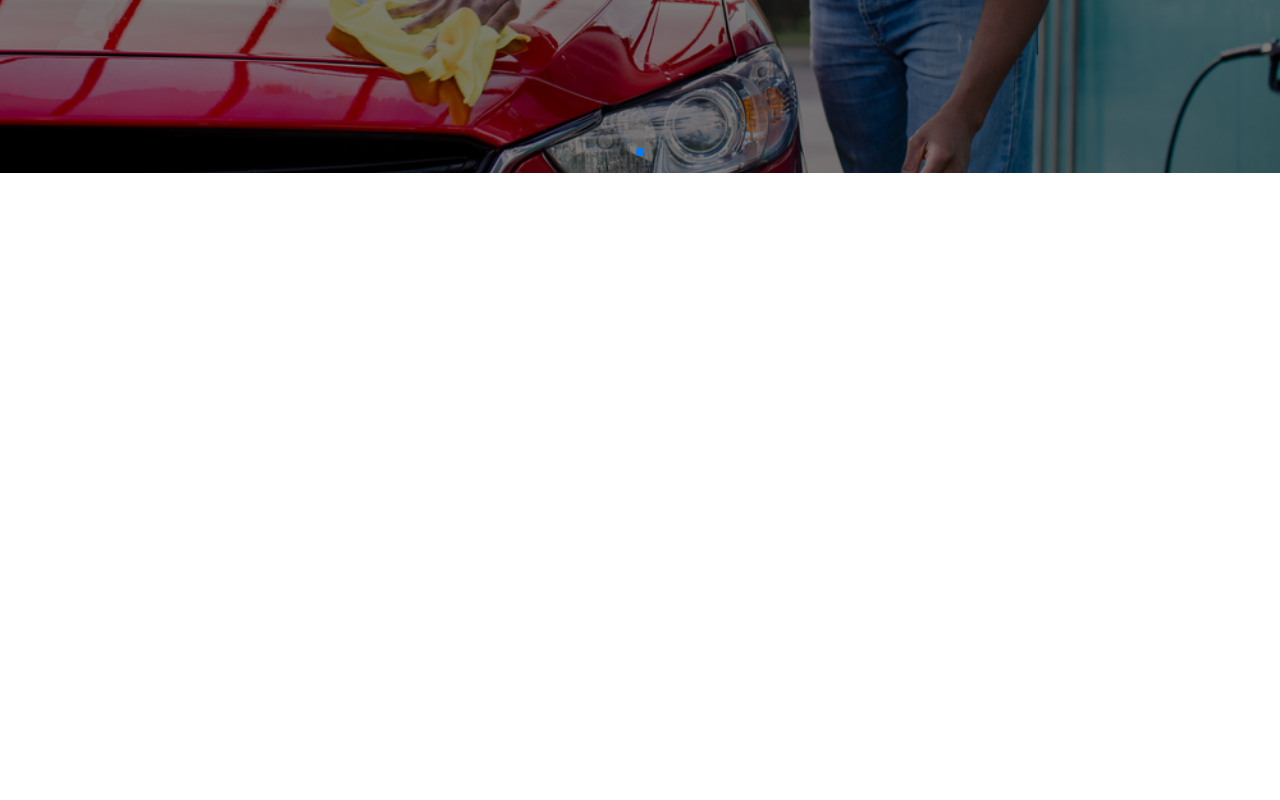
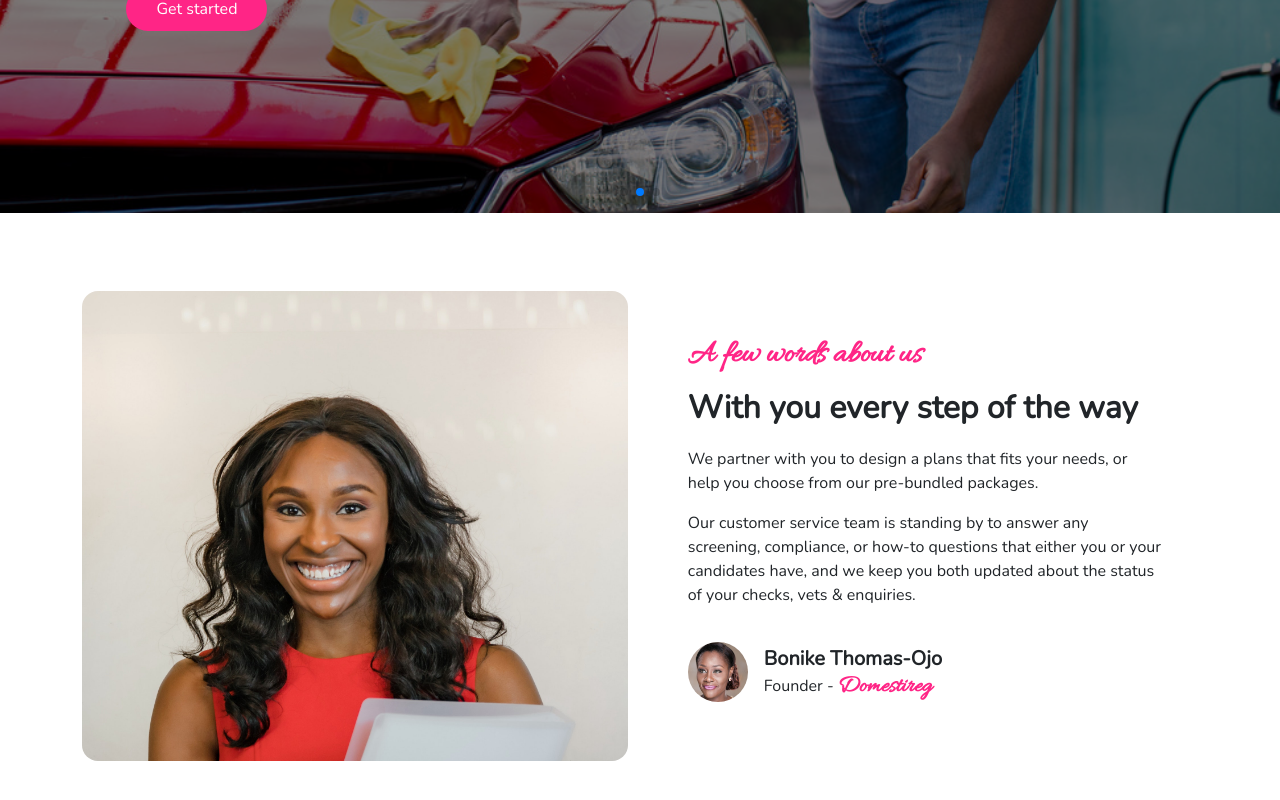
Before and after one commit to Queen-esther01/Domestireg, a React (Create React App) app: page / in a window 1280 px wide. Shown: the part 580-1380 px from the top of the page. Before the commit the page ends 800 px from the top, so only its background shows below. Built offline with nearby package versions, Linux system fonts and the light colour scheme.

Commit message:
Complete about us section

```diff
--- a/src/assets/css/styles.css
+++ b/src/assets/css/styles.css
@@ -3,6 +3,9 @@
 @import url(../../assets/css/utilities.css);
 /* END IMPORTS */
 
+h1,h2,h3,h4,h5,h6{
+    font-weight: bold;
+}
 
 /* HEADER SECTION */
 .logo-container{
@@ -84,13 +87,75 @@
 }
 @media(min-width: 1024px){
     .swiper-slide{
-        height: 80vh !important;
+        height: 85vh !important;
     }
     .slider-description{
         top: 30%;
-        left: -47%;
+        left: -49%;
         text-align: left !important;
         max-width: 400px;
         margin: 0 auto;
     }
+    .slider-tagline{
+        font-size: 3em;
+    }
 }
+
+
+/* ABOUT US SECTION - HOMEPAGE */
+.about-us-image-container{
+    width: 90%;
+    height: 350px;
+    position: relative;
+    margin: 30px 0 0 0;
+}
+.about-us-image-container img{
+    border-radius: 1rem;
+}
+@media(min-width:768px){
+    .about-us-image-container{
+        width: 100%;
+        height: 470px;
+    }
+}
+@media(min-width:1024px){
+    .about-us-image-container{
+    }
+}
+.about-us-description{
+    text-align: center;
+    margin: 30px 0 0 0;
+    padding: 0 0.8em;
+}
+@media(min-width:768px){
+    .about-us-description{
+        max-width: 500px;
+        margin: 30px auto 0 auto;
+        text-align: left;
+    }
+}
+.about-us-tagline{
+    font-family: 'Allura', 'Nunito', sans-serif;
+    font-weight: bold;
+    color: var(--color-pink);
+    font-size: 2em;
+}
+.about-us-heading{
+    margin: 10px 0 20px 0;
+}
+.founder-image-container{
+    width: 60px;
+    height: 60px;
+}
+.founder-details{
+    text-align: left !important;
+}
+.founder-details p{
+    margin-top: -10px;
+}
+.founder-details span{
+    font-family: 'Allura', 'Nunito', sans-serif;
+    font-weight: bold;
+    color: var(--color-pink);
+    font-size: 1.5em;
+}
--- a/src/assets/css/utilities.css
+++ b/src/assets/css/utilities.css
@@ -42,6 +42,12 @@
 .object-position-center{
     object-position: center;
 }
+.object-position-top{
+    object-position: top;
+}
+.object-position-left{
+    object-position: left;
+}
 .button-primary{
     border: none;
     background: var(--color-pink);
@@ -49,3 +55,10 @@
     padding: 10px 30px;
     border-radius: 2rem;
 }
+.button-secondary{
+    border: none;
+    background: var(--color-blue);
+    color: white;
+    padding: 10px 30px;
+    border-radius: 2rem;
+}
--- /dev/null
+++ b/src/components/home/Aboutus.jsx
@@ -0,0 +1,39 @@
+import React from 'react'
+import { Col, Container, Row } from 'react-bootstrap'
+import Woman from '../../assets/images/smiling-woman.jpg'
+import Bonike from '../../assets/images/founder.png'
+
+function Aboutus() {
+    return (
+        <>
+            <Container fluid='lg'>
+                <Row className='my-5 align-items-center'>
+                    <Col xs={12} sm={12} md={6} lg={6}>
+                        <div className='about-us-image-container mx-auto'>
+                            <img src={Woman} className='w-100 h-100 object-fit-cover object-position-top' alt="smiling-lady" />
+                        </div>
+                    </Col>
+                    <Col xs={12} sm={12} md={6} lg={6}>
+                        <div className='about-us-description'>
+                            <span className='about-us-tagline'>A few words about us</span>
+                            <h2 className='about-us-heading'>With you every step of the way</h2>
+                            <p className='about-us-text'>We partner with you to design a plans that fits your needs, or help you choose from our pre-bundled packages.</p>
+                            <p className='about-us-text'>Our customer service team is standing by to answer any screening, compliance, or how-to questions that either you or your candidates have, and we keep you both updated about the status of your checks, vets & enquiries.</p>
+                            <div className='d-flex align-items-center'>
+                                <div className='founder-image-container'>
+                                    <img src={Bonike} className='w-100 h-100 rounded-circle object-fit-cover object-position-top' alt="Bonike Thomas-Ojo" />
+                                </div>
+                                <div className='founder-details mt-4 ms-3'>
+                                    <h5>Bonike Thomas-Ojo</h5>
+                                    <p>Founder - <span> Domestireg </span> </p>
+                                </div>
+                            </div>
+                        </div>
+                    </Col>
+                </Row>
+            </Container>
+        </>
+    )
+}
+
+export default Aboutus
--- a/src/components/home/Offcanvas.jsx
+++ b/src/components/home/Offcanvas.jsx
@@ -1,6 +1,6 @@
 import React from 'react'
 import { Button, Nav, Offcanvas } from 'react-bootstrap'
-import FeatherIcon from 'feather-icons-react';
+import Icons from '../reusable/Icons';
 
 function OffCanvas({ showSidebar, handleSidebar}) {
     return (
@@ -8,7 +8,7 @@ function OffCanvas({ showSidebar, handleSidebar}) {
             <Offcanvas show={showSidebar} onHide={handleSidebar}>
                 <Offcanvas.Header>
                     <Offcanvas.Title></Offcanvas.Title>
-                    <FeatherIcon icon="x" onClick={handleSidebar} />
+                    <Icons icon="x" onClick={handleSidebar} />
                 </Offcanvas.Header>
                 <Offcanvas.Body>
                     <Nav className="d-block">
@@ -16,15 +16,15 @@ function OffCanvas({ showSidebar, handleSidebar}) {
                         <Nav.Link href="#link">About us</Nav.Link>
                         <Nav.Link href="#link">Our services</Nav.Link>
                         <Nav.Link href="#link">Contact us</Nav.Link>
-                        <Nav.Link href="#link">
-                            <Button variant="primary">
-                                <FeatherIcon icon="log-in" size={16} />
+                        <Nav.Link href="#link" className=''>
+                            <button className='button-primary d-block' variant="primary">
+                                <Icons icon="log-in" size={16} />
                                 &nbsp;Login
-                            </Button>
-                            <Button variant="secondary" className='ms-2'>
-                                <FeatherIcon icon="user" size={16} />
+                            </button>
+                            <button className='button-secondary mt-3'>
+                                <Icons icon="user" size={16} />
                                 &nbsp;Register
-                            </Button>
+                            </button>
                         </Nav.Link>
                     </Nav>
                 </Offcanvas.Body>
--- a/src/components/home/Slider.jsx
+++ b/src/components/home/Slider.jsx
@@ -3,7 +3,7 @@ import Slider1 from '../../assets/images/slider01.jpg'
 import Slider2 from '../../assets/images/slider02.jpg'
 import Slider3 from '../../assets/images/slider03.jpg'
 import { Swiper, SwiperSlide } from 'swiper/react';
-import SwiperCore, {Navigation, Pagination, Scrollbar, Autoplay, Thumbs, EffectFade} from 'swiper';
+import SwiperCore, { Pagination, Autoplay, EffectFade} from 'swiper';
 // swiper bundle styles
 import 'swiper/css/bundle'
 
@@ -45,7 +45,7 @@ const sliders = [
 function Slider() {
     return (
         <>
-            <div className="bg-success">
+            <div className="">
                 <Swiper
                     // spaceBetween={50}
                     effect={'fade'}
@@ -59,7 +59,7 @@ function Slider() {
                             return <SwiperSlide key={i} className=''>
                                             <img src={data.image} alt="" className='w-100 h-100 object-fit-cover object-position-center'/>
                                             <div className="slider-overlay"></div>
-                                            <Container fluid='lg'>
+                                            <Container fluid='lg' className=''>
                                                 <div className='slider-description'>
                                                     <p className='animate__animated animate__fadeInUp'>{data.description}</p>
                                                     <h1 className="slider-tagline animate__animated animate__fadeInUp animate__delay-1s"> {data.heading} </h1>
--- a/src/components/reusable/Header.jsx
+++ b/src/components/reusable/Header.jsx
@@ -17,7 +17,7 @@ function Header() {
             <Container fluid="lg">
                 <div className="d-flex justify-content-between align-items-center p-3 py-4 items-center">
                     <Offcanvas showSidebar={showSidebar} handleSidebar={handleSidebar} />
-                    <FeatherIcon icon="menu" className='menu-icon pointer' size={30} onClick={handleSidebar}/>
+                    <Icons icon='menu' className='menu-icon pointer' size={30} onClick={handleSidebar} />
                     <div className="logo-container">
                         <img src={Logo} alt="domestireg" className='w-100 h-100' />
                     </div>
--- a/src/components/reusable/Icons.jsx
+++ b/src/components/reusable/Icons.jsx
@@ -4,7 +4,7 @@ import FeatherIcon from 'feather-icons-react';
 function Icons({ size='20', icon, className, onClick }) {
     return (
         <>
-            <FeatherIcon icon={icon} size={size} className={className}  />
+            <FeatherIcon icon={icon} size={size} className={className} onClick={onClick}  />
         </>
     )
 }
--- a/src/pages/Home.jsx
+++ b/src/pages/Home.jsx
@@ -1,4 +1,5 @@
 import React from 'react'
+import Aboutus from '../components/home/Aboutus'
 import Slider from '../components/home/Slider'
 import Header from '../components/reusable/Header'
 
@@ -7,6 +8,7 @@ function Home() {
         <>
             <Header/>
             <Slider/>
+            <Aboutus/>
         </>
     )
 }
```
Also changed, not shown: src/assets/images/founder.png (added), src/assets/images/smiling-woman.jpg (added).
